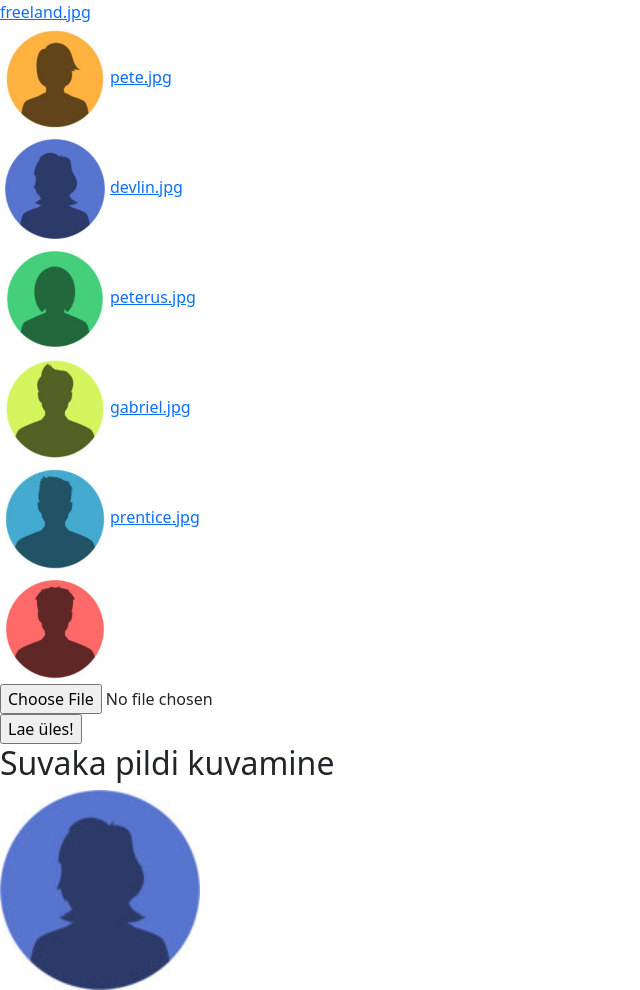
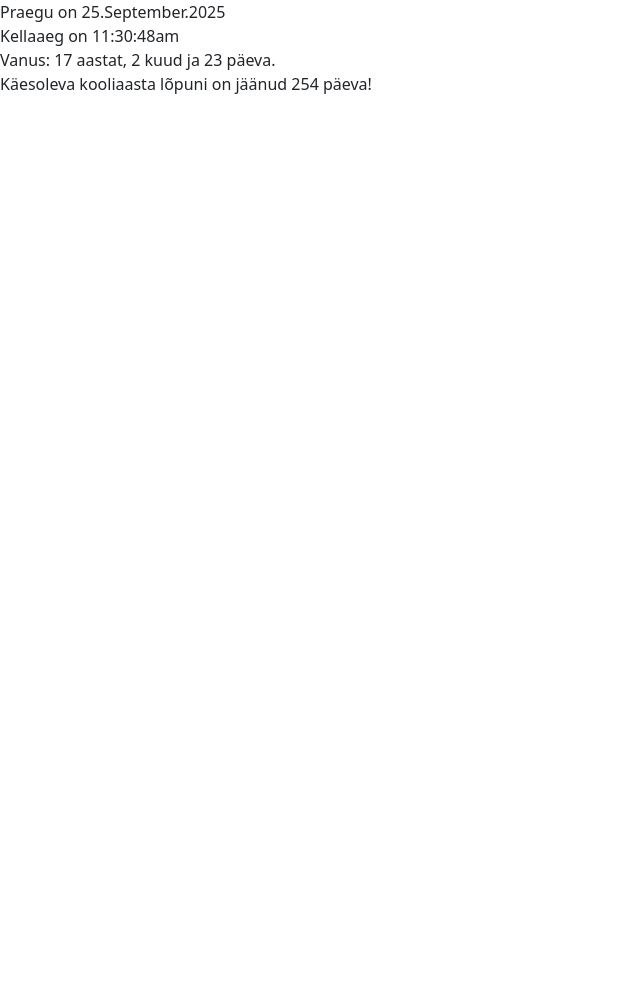
Before and after one commit to JornToomingas/PHP, a PHP site: page /yl8.php in a window 1280 px wide. Shown: the whole page, without its empty margins (0-640 px from the left). After the commit the page ends 94 px from the top, so only its background shows below. Run offline with PHP 8.4, Linux system fonts and the light colour scheme.

Commit message:
Update yl8.php

```diff
--- a/yl8.php
+++ b/yl8.php
@@ -1,67 +1,37 @@
 <!doctype html>
-<html lang="et">
+<html lang="en">
   <head>
     <meta charset="utf-8">
     <meta name="viewport" content="width=device-width, initial-scale=1">
-    <title>Bootstrap</title>
-    <link href="https://cdn.jsdelivr.net/npm/bootstrap@5.3.3/dist/css/bootstrap.min.css" rel="stylesheet" integrity="sha384-QWTKZyjpPEjISv5WaRU9OFeRpok6YctnYmDr5pNlyT2bRjXh0JMhjY6hW+ALEwIH" crossorigin="anonymous">
+    <title>Harjutus8</title>
+    <link href="https://cdn.jsdelivr.net/npm/bootstrap@5.3.8/dist/css/bootstrap.min.css" rel="stylesheet" integrity="sha384-sRIl4kxILFvY47J16cr9ZwB07vP4J8+LH7qKQnuqkuIAvNWLzeN8tE5YBujZqJLB" crossorigin="anonymous">
   </head>
   <body>
-    <?php
-$kataloog = 'pildid';
-if ($_SERVER['REQUEST_METHOD'] == 'POST') {
-    if (!empty($_FILES['minu_fail']['name'])) {
-        $sinu_faili_nimi = $_FILES['minu_fail']['name'];
-        $ajutine_fail = $_FILES['minu_fail']['tmp_name'];
-        $faili_tyyp = strtolower(pathinfo($sinu_faili_nimi, PATHINFO_EXTENSION));
+<?php
+    date_default_timezone_set('Europe/Tallinn');
+    echo "Praegu on " . date('d.F.Y') ."<br>";
+    echo "Kellaaeg on " . date("h:i:sa") ."<br>";
 
-        if ($faili_tyyp == 'jpg' || $faili_tyyp == 'jpeg') {
-            $faili_koht = $kataloog . '/' . $sinu_faili_nimi;
+    $vanus = "2008-07-02";
+    $kuupaev = date("Y-m-d");
+    $hetkenevanus = new DateTime($vanus);
+    $hetkenekuup = new DateTime($kuupaev);
+    $vahe = $hetkenekuup->diff($hetkenevanus);
+    $aasta = $vahe->y;
+    $kuu = $vahe->m;
+    $paev = $vahe->d;
 
-            if (!file_exists($faili_koht) && move_uploaded_file($ajutine_fail, $faili_koht)) {
-                echo 'Said tehtud :P<br>';
-            } else {
-             echo 'ebaonnestus<br>';
-            }
-        } else {
-            echo 'Pole lubatud failitüüp!<br>';
-        }
-    }
-}
+    echo "Vanus: $aasta aastat, $kuu kuud ja $paev päeva.". "<br>";
 
-if ($asukoht = opendir($kataloog)) {
-    while ($rida = readdir($asukoht)) {
-        if ($rida != '.' && $rida != '..') {
-            echo '<a href= "' . $kataloog . '/' . $rida . '" target="_blank">' . $rida . '</a><br>';
-            echo '<a href="' . $kataloog . '/' . $rida . '" target="_blank"><img src="' . $kataloog . '/' . $rida . '" width="100" height="100" style="margin:5px"></a>';
-        }
-    }
-    closedir($asukoht);
-}
+    $tana = new DateTime("2025-09-19");
+    $kooliaastalopp = new DateTime("2026-05-31");
+
+    $vahe = $tana->diff($kooliaastalopp);
+    $paevadeArv = $vahe->days;
+
+    echo "Käesoleva kooliaasta lõpuni on jäänud $paevadeArv päeva!";
+
 ?>
-<form action="" method="post" enctype="multipart/form-data">
-    <input type="file" name="minu_fail"><br>
-    <input type="submit" value="Lae üles!">
-
-
-
-    <h2>Suvaka pildi kuvamine</h2>
-
-<?php
-$directory = 'pildid/';
-
-
-$images = glob($directory . '*.{jpg,jpeg}', GLOB_BRACE);
-
-if (count($images) > 0) {
-
-    $randomImage = $images[array_rand($images)];
-
-    echo '<img src="' . $randomImage . '" alt="Random Image" /width="200" height="200">';
-} else {
-    echo 'Pilti pole!';
-}
-?>
-    <script src="https://cdn.jsdelivr.net/npm/bootstrap@5.3.3/dist/js/bootstrap.bundle.min.js" integrity="sha384-YvpcrYf0tY3lHB60NNkmXc5s9fDVZLESaAA55NDzOxhy9GkcIdslK1eN7N6jIeHz" crossorigin="anonymous"></script>
+    <script src="https://cdn.jsdelivr.net/npm/bootstrap@5.3.8/dist/js/bootstrap.bundle.min.js" integrity="sha384-FKyoEForCGlyvwx9Hj09JcYn3nv7wiPVlz7YYwJrWVcXK/BmnVDxM+D2scQbITxI" crossorigin="anonymous"></script>
   </body>
 </html>
```
